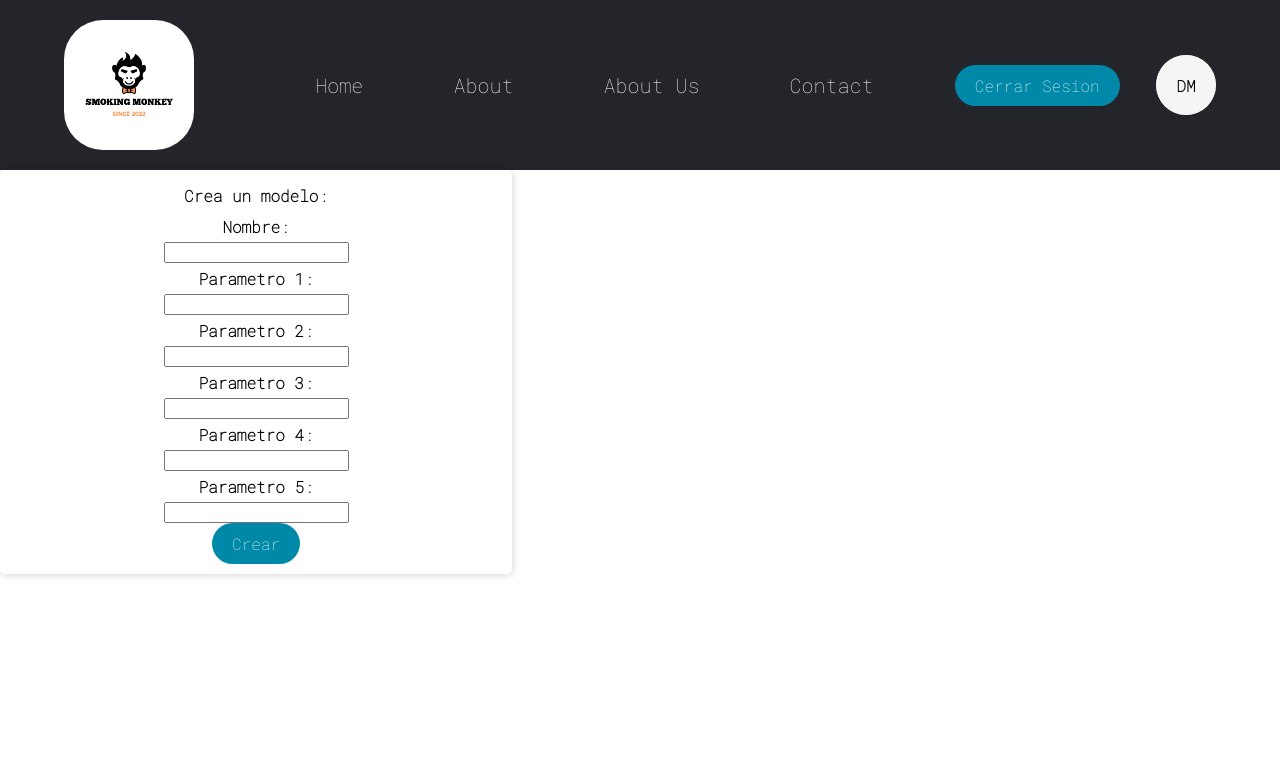
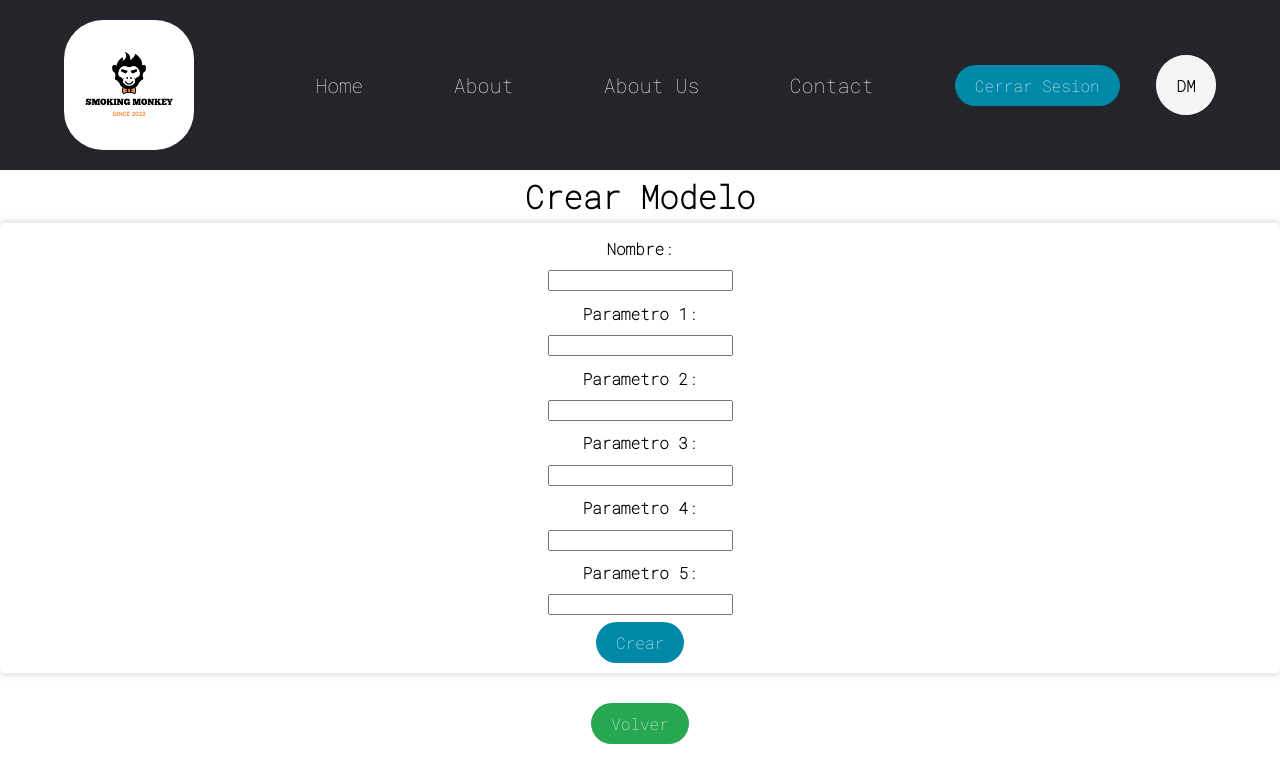
Before and after one commit to lucasguzmana/grupo-JALFJ-frontend, a React (Create React App) app in the folder jalfj/: page /crear_modelo/1 in a window 1280 px wide. Shown: the top 782 px of the page. Built offline with nearby package versions, Linux system fonts and the light colour scheme.

Commit message:
Crear modelos + elegir modelos

```diff
--- a/jalfj/src/components/Admin.js
+++ b/jalfj/src/components/Admin.js
@@ -22,7 +22,7 @@ function Admin() {
         <hr></hr>
 
         <section class="flex-container" id="cuerpo_2">
-            <Boton1 link={"/crear_modelo/admin"} title={"Crear Modelos"} id={"btn_2"}/>
+            <Boton1 link={"/crear_modelo/0"} title={"Crear Modelos"} id={"btn_2"}/>
             <img src={"../images/admin.jpg"} id={"img_admin"} alt={"admin"}/>
         </section>
 
--- a/jalfj/src/components/CrearModelo.js
+++ b/jalfj/src/components/CrearModelo.js
@@ -1,11 +1,11 @@
 import axios from 'axios';
+import BotonVolver from './BotonVolver';
 
 export const SERVER_URL = process.env.REACT_APP_SERVER_URL;
 
 function CrearModelo(props) {
-    const user = props.user;
-    let user_id = 0;
-    { user === "admin" ? user_id = 0 : user_id = 1 }
+    const user_id = props.id;
+
     const NuevoModelo = async () => {
         const nombre = document.getElementById("nombre").value;
         const parametro1 = document.getElementById("param_1").value;
@@ -39,8 +39,9 @@ function CrearModelo(props) {
     };
 
     return (
+        <>
+            <h1>Crear Modelo</h1>
             <div id='CrearModelo'>
-            <label for="standard-select">Crea un modelo:</label>
                 <label>Nombre:</label>
                 <input type="text" id="nombre" name="nombre" />
                 <label>Parametro 1:</label>
@@ -55,6 +56,8 @@ function CrearModelo(props) {
                 <input type="number" id="param_5" name="param_5" />
                 <button onClick={NuevoModelo}>Crear</button>
             </div>
+            {user_id === "0" ? <BotonVolver link={"/admin"}/> : <BotonVolver link={"/user/" + user_id}/>}
+        </>
     );
 }
 
--- a/jalfj/src/components/NuevoModelo.js
+++ b/jalfj/src/components/NuevoModelo.js
@@ -4,12 +4,11 @@ import { useParams } from "react-router-dom";
 
 function NuevoModelo() {
     const params = useParams();
-    const user = params.user;
-    console.log(user);
+    const id = params.id;
     return (
         <>
             <Navbar />
-            <CrearModelo user={user} />
+            <CrearModelo id={id} />
         </>
     );
 }
--- a/jalfj/src/components/User.js
+++ b/jalfj/src/components/User.js
@@ -3,8 +3,11 @@ import ElegirModelo from "./ElegirModelo";
 import Navbar from "./Navbar";
 import Parrafo from "./Parrafo";
 import Boton1 from "./Boton1";
+import { useParams } from "react-router-dom";
 
 function User () {
+  const params = useParams();
+  const id = params.id;
   return (
     <>
         <Navbar/>
@@ -20,7 +23,7 @@ function User () {
         <hr></hr>
 
         <section class="flex-container" id="cuerpo_2">
-            <Boton1 link={"/crear_modelo/user"} title={"Crear Modelos"} id={"btn_2"}/>
+            <Boton1 link={"/crear_modelo/" + id} title={"Crear Modelos"} id={"btn_2"}/>
             <img src={"../images/admin.jpg"} id={"img_admin"} alt={"admin"}/>
         </section>
 
--- a/jalfj/src/index.css
+++ b/jalfj/src/index.css
@@ -534,9 +534,10 @@ th {
 #CrearModelo {
   display: flex;
   flex-direction: column;
+  justify-content: space-around;
   font-family: 'Roboto Mono', monospace;
-  width: 40%;
-  height: auto;
+  width: 100%;
+  height: 450px;
   border-radius: 5px;
   padding: 10px;
   align-items: center;
--- a/jalfj/src/routing.js
+++ b/jalfj/src/routing.js
@@ -25,7 +25,7 @@ function Routing(){
                 <Route path={"/guest"} element={<Guest/>}/>
                 <Route path={"/ver_usuarios"} element={<VerUsuarios/>}/>
                 <Route path={"/ver_modelo/:user/:id/:modelo_id"} element={<VerModelo/>}/>
-                <Route path={"/crear_modelo/:user"} element={<NuevoModelo/>}/>
+                <Route path={"/crear_modelo/:id"} element={<NuevoModelo/>}/>
                 <Route path={"/login"} element={<Login/>}/>
                 <Route path={"/registrarse"} element={<Registrarse/>}/>
                 <Route path={"/resultados_modelo/:user/:id/:modelo_id"} element={<ResultadosModelo/>}/>
```
Lines whose indentation alone changed are shown as unchanged.
